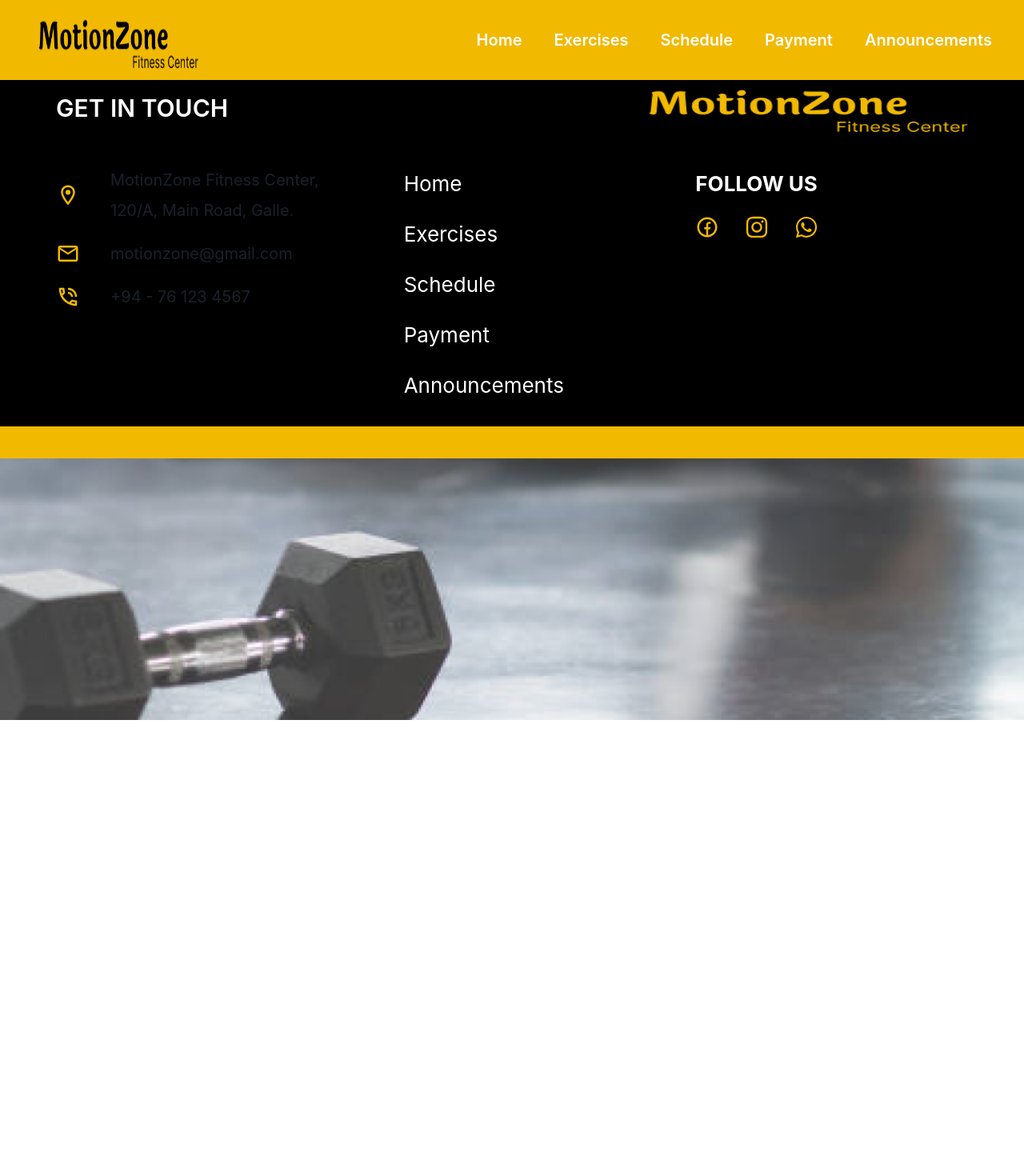
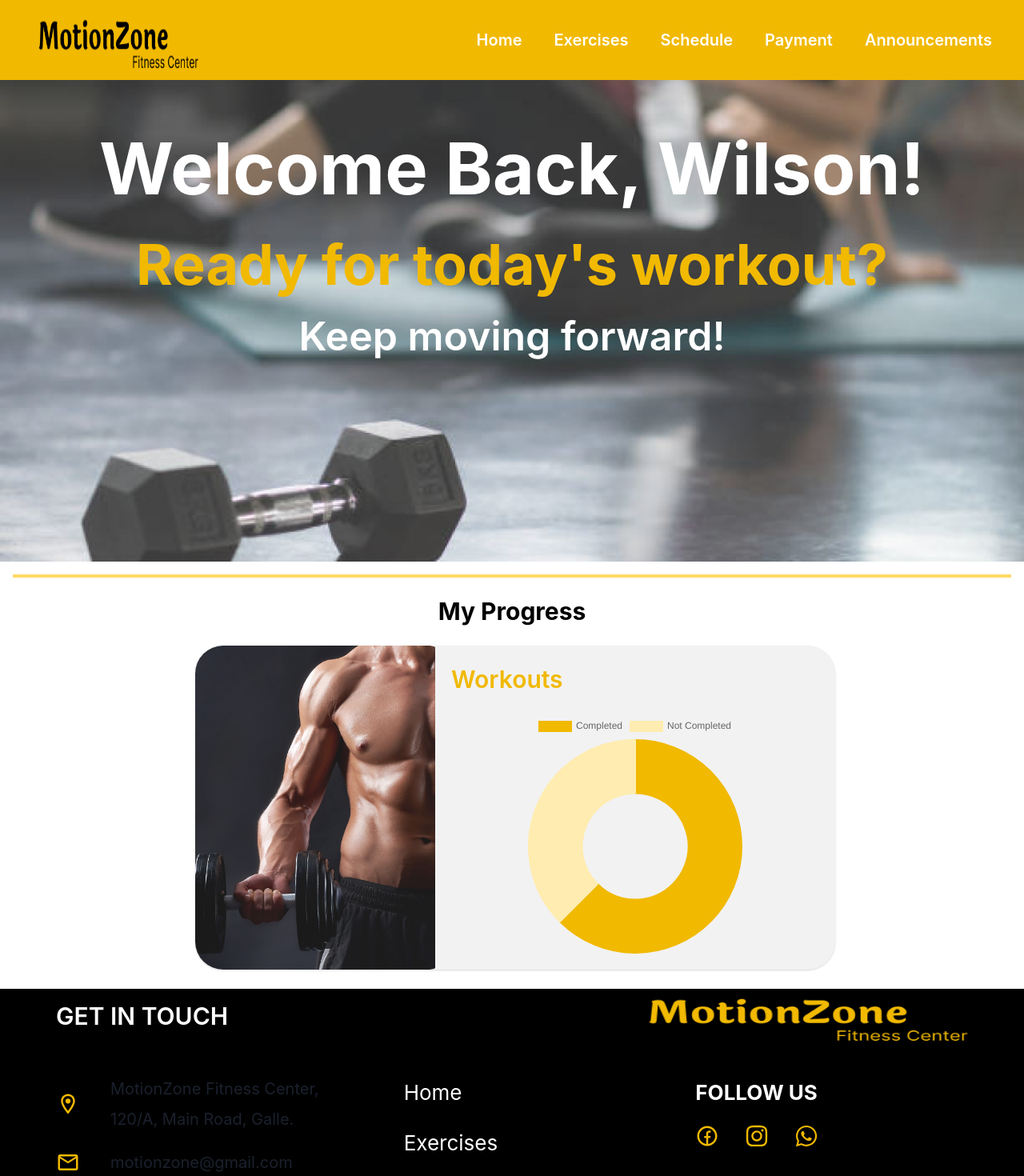
Before and after one commit to GymManagmentSystem/gym_client_web_app, a React (Vite) app: page /home in a window 1280 px wide. Shown: the top 1470 px of the page at 80% size. Before the commit the page ends 800 px from the top, so only its background shows below. Built offline with nearby package versions, Linux system fonts and the light colour scheme.

Commit message:
create progress chart

```diff
--- a/package.json
+++ b/package.json
@@ -13,11 +13,14 @@
     "@chakra-ui/react": "^2.9.1",
     "@emotion/react": "^11.13.3",
     "@emotion/styled": "^11.13.0",
+    "chart.js": "^4.4.4",
     "framer-motion": "^11.9.0",
     "react": "^18.3.1",
+    "react-chartjs-2": "^5.2.0",
     "react-dom": "^18.3.1",
     "react-icons": "^5.3.0",
-    "react-router-dom": "^6.26.2"
+    "react-router-dom": "^6.26.2",
+    "recharts": "^2.12.7"
   },
   "devDependencies": {
     "@eslint/js": "^9.9.0",
--- a/src/components/Footer.tsx
+++ b/src/components/Footer.tsx
@@ -11,7 +11,7 @@ const Footer = () => {
   return (
     <>
       <Box {...fullBox}>
-        <HStack justifyContent={"space-between"} flexDirection={ "row" }>
+        <HStack justifyContent={"space-between"} flexDirection={ "row" } >
           <Text {...topText}>GET IN TOUCH</Text>
           <Image
             src={Logo}
--- /dev/null
+++ b/src/components/Home/DoughnutChart.tsx
@@ -0,0 +1,27 @@
+import { Box } from "@chakra-ui/react";
+import { Chart as ChartJS, ArcElement, Tooltip, Legend } from "chart.js";
+import { Doughnut } from "react-chartjs-2";
+
+ChartJS.register(ArcElement, Tooltip, Legend);
+
+const DoughnutChart = () => {
+  const data = {
+    labels: ["Completed", "Not Completed"],
+    datasets: [
+      {
+        data: [5, 3],
+        backgroundColor: ["#F1B900", "#FFECB0"],
+        borderColor: ["#F1B900", "#FFECB0"],
+      },
+    ],
+  };
+
+  const options = {};
+  return (
+    <Box mt={5}  ml={{lg:20}}>
+      <Doughnut data={data} options={options}></Doughnut>
+    </Box>
+  );
+};
+
+export default DoughnutChart;
--- /dev/null
+++ b/src/components/Home/ProgressChart.tsx
@@ -0,0 +1,49 @@
+import {
+  Box,
+  Card,
+  CardBody,
+  Grid,
+  Image,
+  Stack,
+  Text,
+} from "@chakra-ui/react";
+import HorizontalBar from "../HorizontalBar";
+import FitnessManImage from "../../assets/young-fitness-man.png";
+import DoughnutChart from "./DoughnutChart";
+const ProgressChart = () => {
+  return (
+    <Box bg={"#fff"} pt={4} pb={6} >
+      <HorizontalBar />
+      <Text sx={titleText}>My Progress</Text>
+      <Grid alignItems={"center"} justifyContent={"center"} mt={5}ml={{base:2}}>
+        <Card
+          direction={{ base: "column",md:'row'}}
+          overflow="hidden"
+          borderRadius={"35px"}
+          bg={"#F2F2F2"}
+          width={{base:'auto',md:'auto',lg:800,xl:800}}
+        >
+          <Image src={FitnessManImage} width={300} objectFit={"cover"} />
+          <Stack>
+            <CardBody>
+              <Text sx={{ color: "#F1B900",fontSize:{ base: "18px", md: "22px", lg: "30px", xl: "30px" },fontWeight:'semibold'}}>Workouts</Text>
+
+              <DoughnutChart/>
+
+            </CardBody>
+          </Stack>
+        </Card>
+      </Grid>
+    </Box>
+  );
+};
+
+const titleText = {
+  fontSize: { base: "18px", md: "22px", lg: "30px", xl: "30px" },
+  fontWeight: "bold",
+  color: "#000",
+  textAlign: "center",
+  mt: 5,
+};
+
+export default ProgressChart;
--- a/src/components/HomeHeader.tsx
+++ b/src/components/HomeHeader.tsx
@@ -44,6 +44,11 @@ import {
       color: "#000",
       cursor: "pointer",
     },
+    focus:{
+      color:'#000',
+      bg:'#fff',
+
+    }
   };
 
   const isMobileLogo = {
--- /dev/null
+++ b/src/components/HorizontalBar.tsx
@@ -0,0 +1,11 @@
+import { Box } from "@chakra-ui/react"
+
+const HorizontalBar = () => {
+  return (
+
+    <Box width={'auto'} height={{base:0.5,lg:1}} bg={'#FFDB65'} ml={{base:1,md:2,lg:4}} mr={{base:1,md:2,lg:4}}/>
+
+  )
+}
+
+export default HorizontalBar
--- a/src/pages/Home.tsx
+++ b/src/pages/Home.tsx
@@ -1,21 +1,21 @@
-import { Grid, GridItem, Image } from "@chakra-ui/react";
+import { Grid, GridItem, Image, Text, Box } from "@chakra-ui/react";
 import HomeHeader from "../components/HomeHeader";
-import HomeImage from "../assets/home.png"
+import HomeImage from "../assets/home.png";
 import Footer from "../components/Footer";
+import ProgressChart from "../components/Home/ProgressChart";
+
 const Home = () => {
   return (
     <>
-
       <Grid
         templateAreas={{
-          base:`"header "main" "footer"`,
-          lg:`"header" "main" "footer"`
+          base: `"header" "main" "footer"`,
+          lg: `"header" "main" "footer"`,
         }}
-        gridTemplateRows={"100px 1fr 500px"}
+        gridTemplateRows={"100px 1fr"}
         gridTemplateColumns={"1fr"}
-        height={'100vh'}
+        height={"auto"}
       >
-
         <GridItem
           pl="2"
           bg="#F1B900"
@@ -26,35 +26,84 @@ const Home = () => {
           width="100%"
           zIndex="10"
         >
-          <HomeHeader/>
+          <HomeHeader />
         </GridItem>
 
         <GridItem
           pl="2"
           area={"main"}
-          position={"fixed"}
+          position={"relative"}
           left="0"
           width="100%"
-          padding={"0"}
-          paddingTop={'100px'}
+          padding="0"
 
         >
-          <Image src={HomeImage} width={'100%'} height={'100vh'} objectFit={"cover"}/>
+          <Box position="relative" width="100%" height="auto">
+            <Image
+              src={HomeImage}
+              width={"100%"}
+              height={"auto"}
+              objectFit={"cover"}
+            />
+
+            <Box
+              position="absolute" // Overlaying text
+              zIndex="2"
+              left={'50%'}
+              top={'20%'}
+              transform="translate(-50%,-50%) "
+              mt={{base:10,md:20,lg:20}}
+
+            >
+              <Text sx={welcomeText}>
+                Welcome Back, Wilson!
+              </Text>
+              <Text sx={readyText}>Ready for today's workout?</Text>
+              <Text sx={keepText}>Keep moving forward!</Text>
+            </Box>
+          </Box>
+
+          <ProgressChart/>
 
         </GridItem>
 
-        <GridItem    pl="2"
+        <GridItem
+          pl="2"
           area={"footer"}
-          position={"fixed"}
           left="0"
           width="100%"
-          padding={"0"}
-          paddingTop={'100px'}>
-            <Footer/>
+          padding="0"
+        >
+          <Footer />
         </GridItem>
       </Grid>
     </>
   );
 };
 
+const welcomeText={
+  fontSize:{base:'28px',md:'60px',lg:'70px',xl:'90px'},
+  fontWeight:'bold',
+  color:'#fff',
+  whiteSpace: 'nowrap', // Prevent text from breaking into two lines
+  textAlign: 'center',
+  //mt:50
+
+}
+
+const readyText={
+  color:'#F1B900',
+  fontSize:{base:'20px',md:'40px',lg:'50px',xl:'70px'},
+  fontWeight:'bold',
+  textAlign:'center'
+}
+
+const keepText={
+  color:'#fff',
+  fontSize:{base:'18px',md:'30px',lg:'40px',xl:'50px'},
+  fontWeight:'semibold',
+  textAlign:'center',
+
+
+}
 export default Home;
--- a/src/pages/Login.tsx
+++ b/src/pages/Login.tsx
@@ -1,7 +1,7 @@
 import { Box, Grid, GridItem, Image } from "@chakra-ui/react";
 import Header from "../components/Header";
 import LoginImage from "../assets/login.png";
-import LoginCard from "../components/LoginCard";
+import LoginCard from "../components/login/LoginCard";
 
 const Login = () => {
   return (
```
Also changed, not shown: src/assets/young-fitness-man.png (added), src/components/login/LoginCard.tsx (renamed from src/components/LoginCard.tsx), 1 other file (tests, documents, lock files or other folders).
